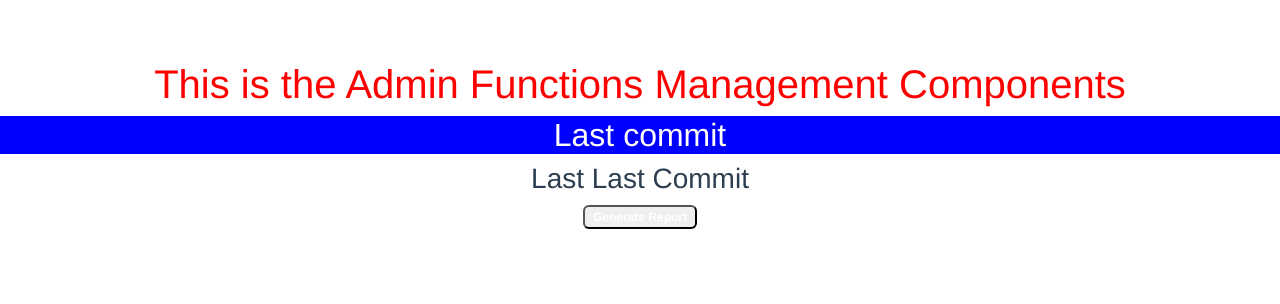
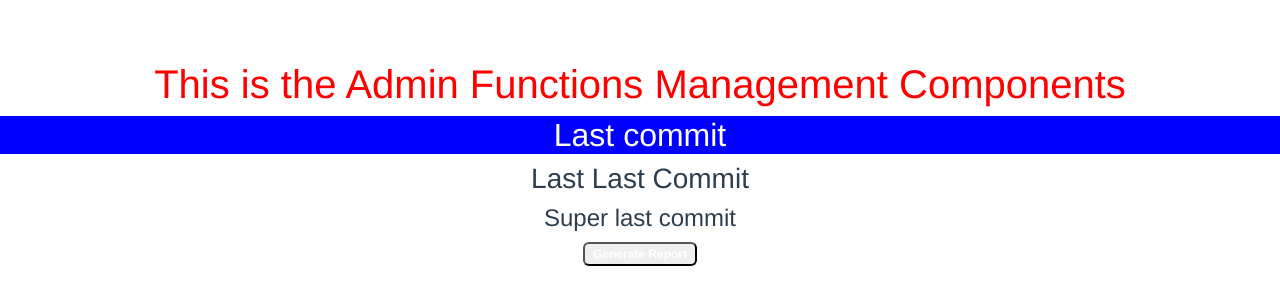
Before and after one commit to jchairani/3275_vue, a Vue app: page /#/AdminFunctions in a window 1280 px wide. Shown: the top 304 px of the page. Built offline with nearby package versions, Linux system fonts and the light colour scheme.

Commit message:
super last commit

```diff
--- a/src/components/AdminFunctions.vue
+++ b/src/components/AdminFunctions.vue
@@ -2,6 +2,7 @@
   <h1>This is the Admin Functions Management Components</h1>
   <h2>Last commit</h2>
   <h3>Last Last Commit</h3>
+  <h4>Super last commit</h4>
   <button type="submit" class="badge badge-success" @click="report">
         Generate Report
       </button>
```
